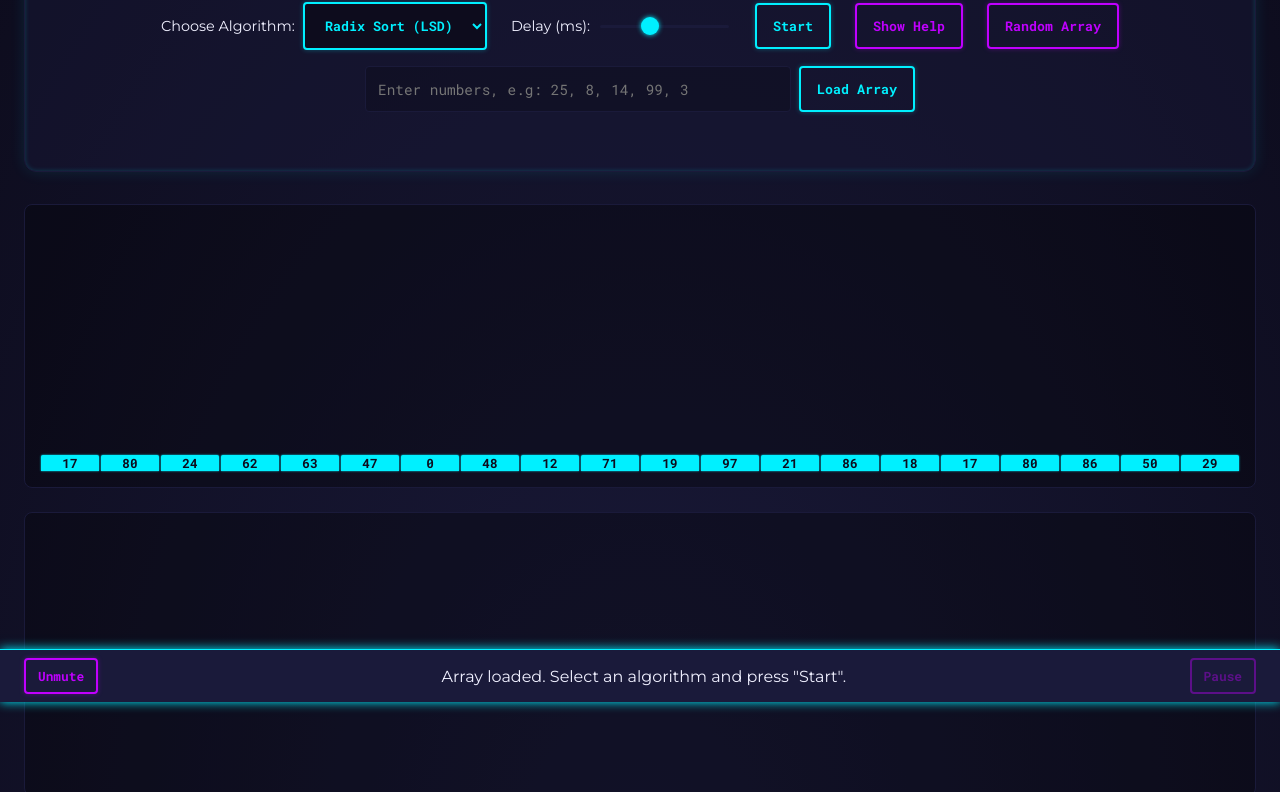
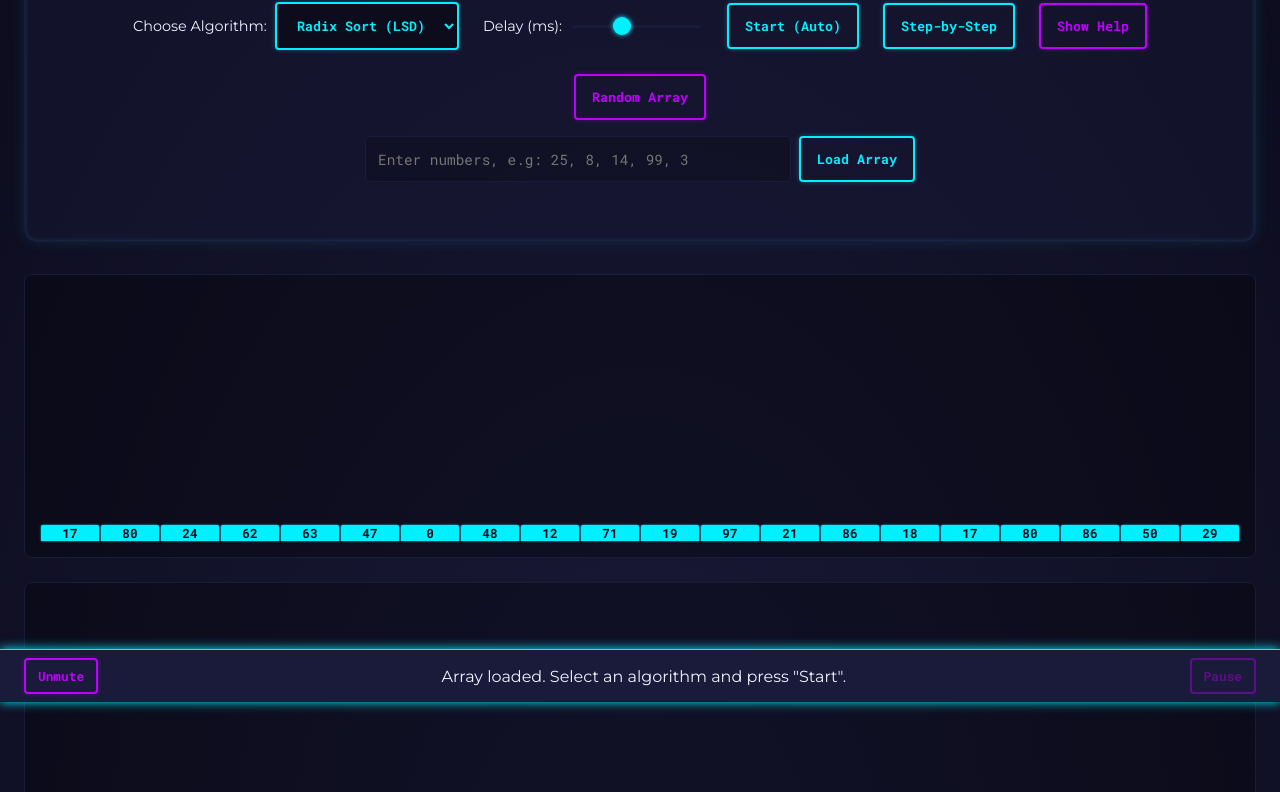
Before and after one commit to rnjn777/LinearSortVisualizer, a plain HTML site: page index.html in a window 1280 px wide. Shown: the part 98-890 px from the top of the page. Drawn offline with Linux system fonts and the light colour scheme.

Commit message:
Update index.html

```diff
--- a/index.html
+++ b/index.html
@@ -26,7 +26,8 @@
                 <input type="range" id="speed-slider" min="50" max="4000" value="1500" step="50">
             </div>
 
-            <button id="start-btn" class="btn">Start</button>
+            <button id="start-btn" class="btn">Start (Auto)</button>
+            <button id="step-btn" class="btn">Step-by-Step</button>
             <button id="help-btn" class="btn btn-outline">Show Help</button>
             <button id="random-btn" class="btn btn-outline">Random Array</button>
         </nav>
@@ -63,7 +64,6 @@
     </div>
 
     <audio id="bg-music" src="background-music.mp3" loop muted></audio>
-
     <script src="script.js"></script>
 </body>
 </html>
```
